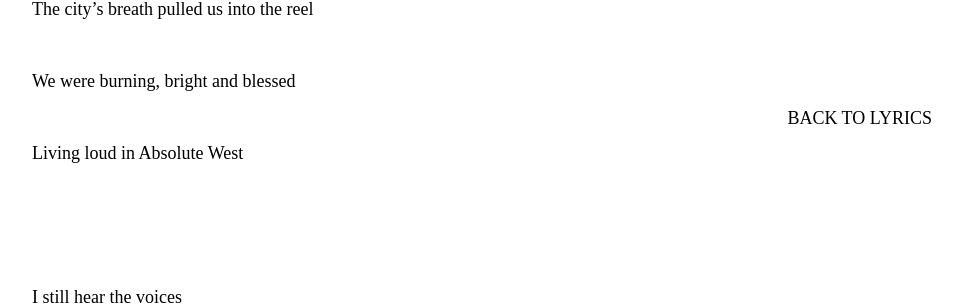
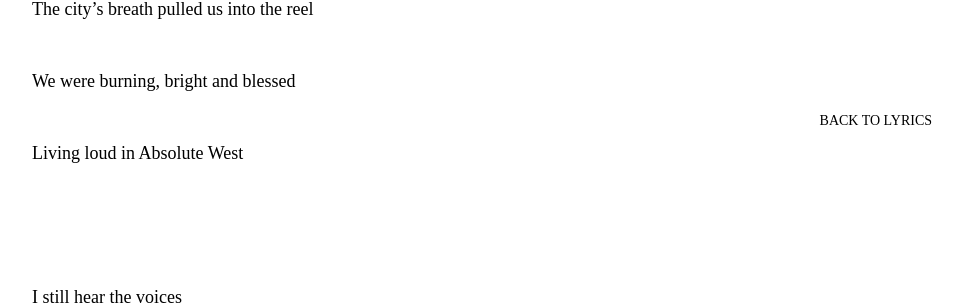
Before and after one commit to ohlucinda/jemlyrics, a Jekyll site: the page built from 2026-03-18-Absolute West.md, in a window 1280 px wide. Shown: the part 711-1016 px from the top of the page, without its empty margins (308-1270 px from the left). Built offline with Jekyll 4.4.1, drawn with Linux system fonts in a browser that asks for light colours; some web fonts are replaced.

Commit message:
Update lyrics.html

```diff
--- a/_layouts/lyrics.html
+++ b/_layouts/lyrics.html
@@ -30,7 +30,7 @@ a { text-decoration: none; color: inherit; }
   bottom: 60px;
   right: 40px;
 }
-.back a { font-size: 18px; }
+.back a { font-size: 14px; }
 
 /* スマホ用 */
 @media (max-width: 768px) {
@@ -49,7 +49,7 @@ a { text-decoration: none; color: inherit; }
     bottom: 60px;
     right: 24px;
   }
-  .back a { font-size: 18px; }
+  .back a { font-size: 12px; }
 }
 </style>
 </head>
```
